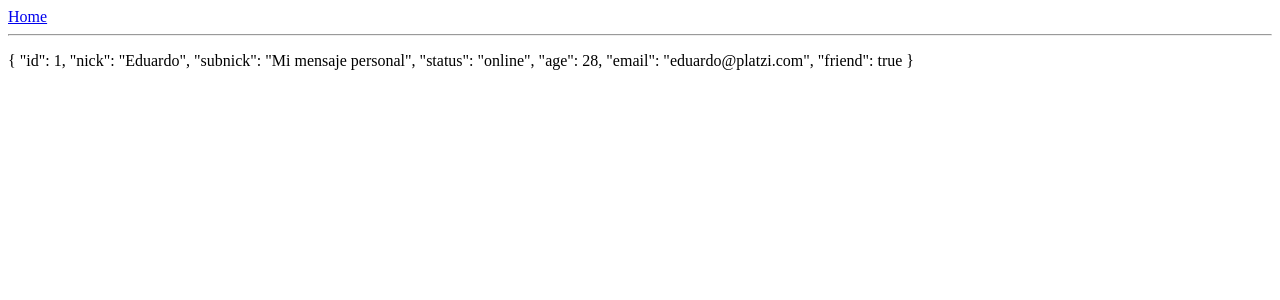
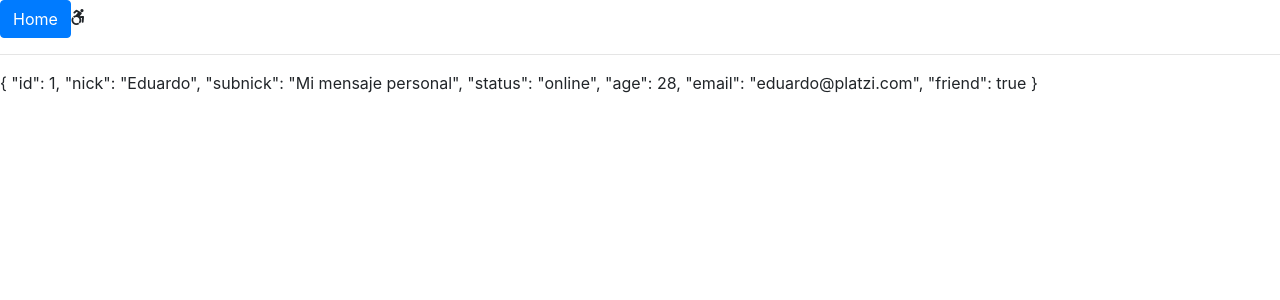
Before and after one commit to EduardoIbarra/msn_platzi_pre, an Angular app: page /conversation/1 in a window 1280 px wide. Shown: the top 300 px of the page. Built offline with nearby package versions, Linux system fonts and the light colour scheme.

Commit message:
Implemented bootstrap and fontawesome styles basicy

```diff
--- a/angular.json
+++ b/angular.json
@@ -23,6 +23,8 @@
               "src/assets"
             ],
             "styles": [
+              "node_modules/bootstrap/dist/css/bootstrap.min.css",
+              "node_modules/@fortawesome/fontawesome-free/css/all.css",
               "src/styles.css"
             ],
             "scripts": []
--- a/src/app/menu/menu.component.html
+++ b/src/app/menu/menu.component.html
@@ -1,4 +1,4 @@
 <nav>
-  <a routerLink="/home">Home </a>
+  <a class="btn btn-primary" routerLink="/home">Home </a> <i class="fab fa-accessible-icon"></i>
   <hr />
 </nav>
```
